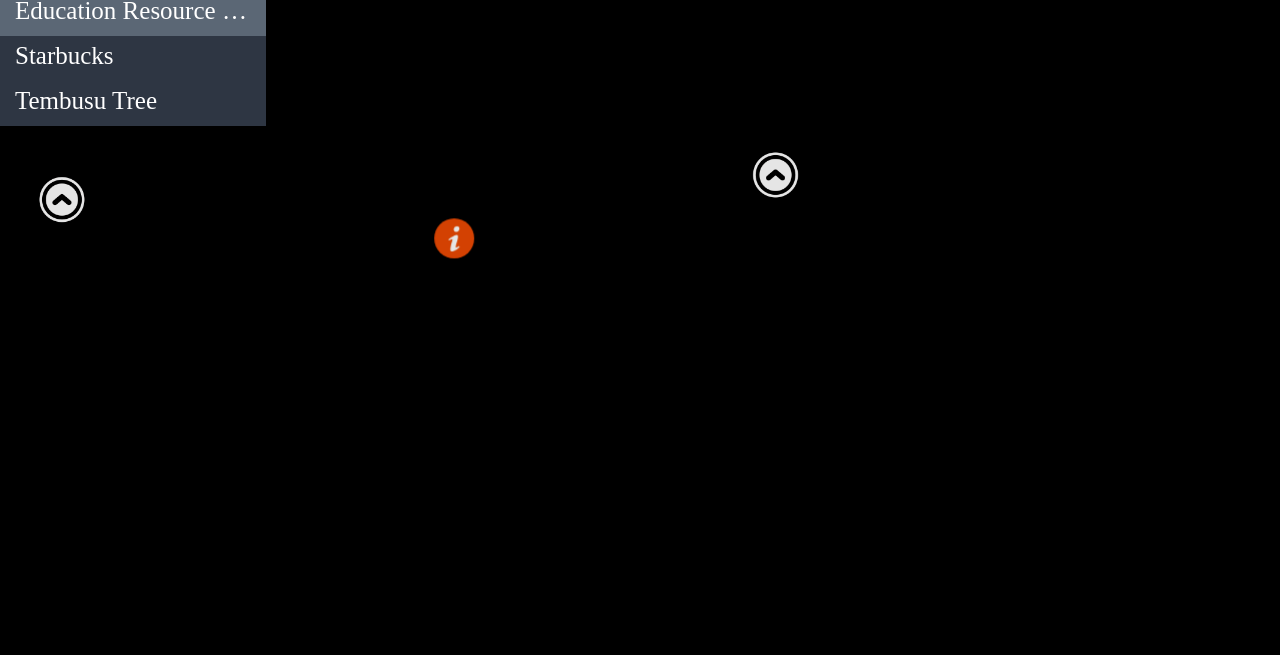
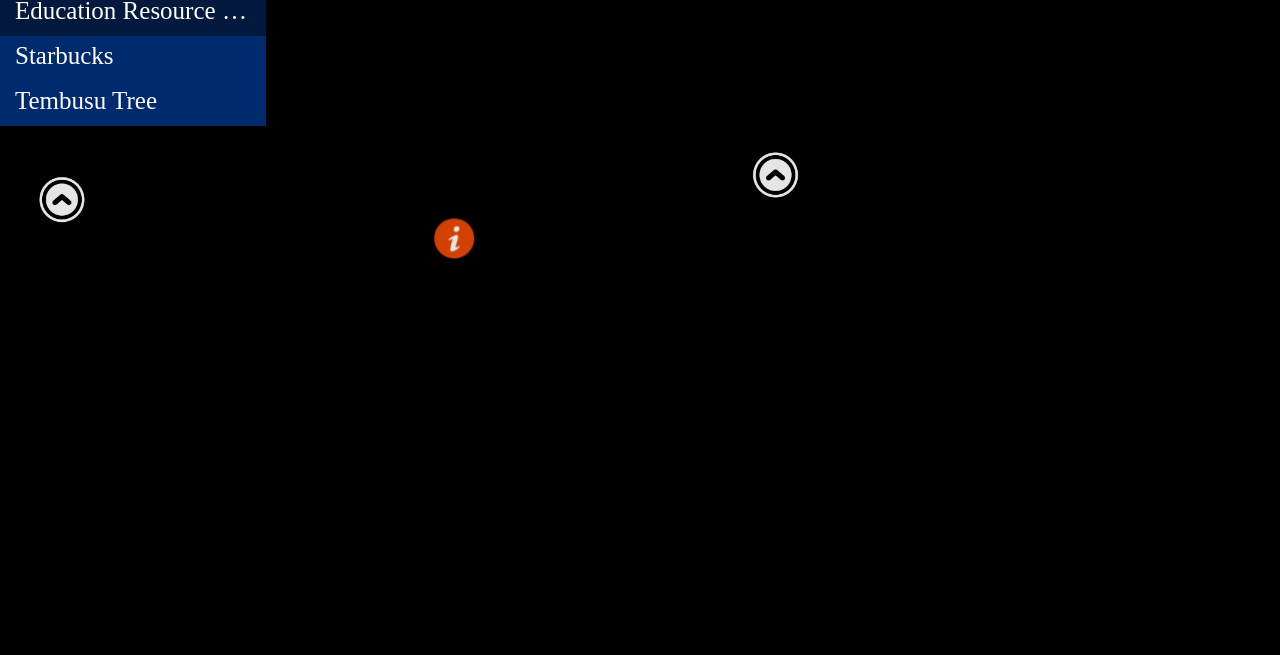
Before and after one commit to sciasbt/Web-Tour, a plain HTML site: page index.html in a window 1280 px wide. Shown: the part 49-704 px from the top of the page. Drawn offline with Linux system fonts and the light colour scheme.

Commit message:
Update style.css

```diff
--- a/style.css
+++ b/style.css
@@ -271,8 +271,7 @@ body.fullscreen-enabled.mobile #autorotateToggle {
 
 #sceneList .scenes {
   width: 100%;
-  background-color: rgb(58,68,84);
-  background-color: rgba(58,68,84,0.8);
+  background-color: #002a6e;
 }
 
 .mobile #sceneList {
@@ -326,8 +325,7 @@ body.fullscreen-enabled.mobile #autorotateToggle {
 }
 
 #sceneList .scene.current {
-  background-color: rgb(103,115,131);
-  background-color: rgba(103,115,131,0.8);
+  background-color: #031a3e;
 }
 
 /* Hide scene list when only a single scene exists */
```
